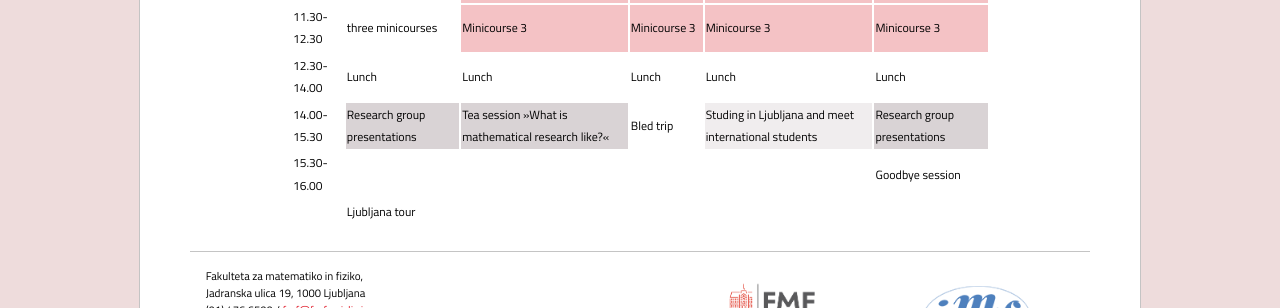
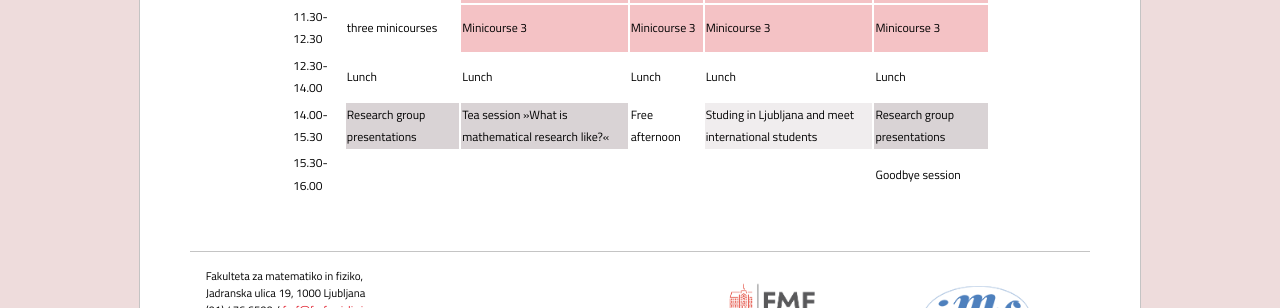
Before and after one commit to ul-fmf/mathematics-in-ljubljana, a Jekyll site: the page built from program.md, in a window 1280 px wide and 900 px high, scrolled down 3917 px. Shown: the part 520-828 px from the top of the window. Built offline with Jekyll 4.4.1, drawn with Linux system fonts in a browser that asks for light colours; nearby versions of some CDN libraries; a style sheet for code colours, icons or effects is not loaded.

Commit message:
Update program.md

```diff
--- a/program.md
+++ b/program.md
@@ -87,7 +87,7 @@ A tentative timetable can be found below, but there might still be small changes
       <td>14.00-15.30</td>
       <td class="researchgroup">Research group presentations</td>
       <td class="researchgroup">Tea session »What is mathematical research like?«</td>
-      <td>Bled trip</td>
+      <td>Free afternoon</td>
       <td class="info">Studing in Ljubljana and meet international students</td>
       <td class="researchgroup">Research group presentations</td>
     </tr>
@@ -101,7 +101,7 @@ A tentative timetable can be found below, but there might still be small changes
     </tr>
     <tr>
       <td>&nbsp;</td>
-      <td>Ljubljana tour</td>
+      <td>&nbsp;</td>
       <td>&nbsp;</td>
       <td>&nbsp;</td>
       <td>&nbsp;</td>
```
